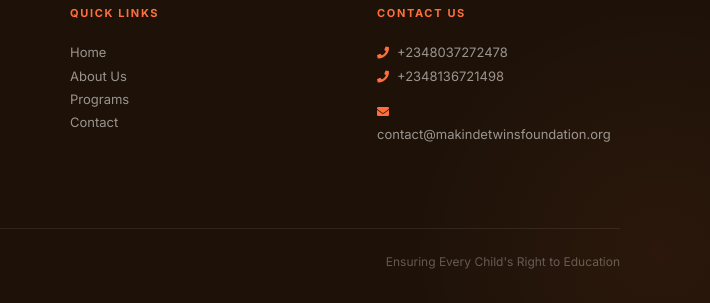
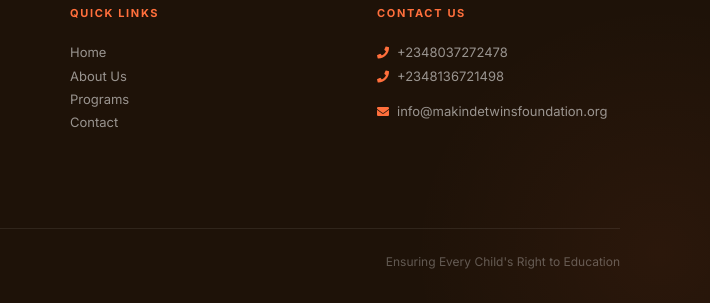
Before and after one commit to scotsim/maktwinsfoundation, a website: page application.html in a window 1280 px wide. Shown: the part 3501-3804 px from the top of the page, 570-1280 px from the left. Drawn offline with nearby package versions, Linux system fonts and the light colour scheme; a web font is replaced by a local one.

Commit message:
Update application.html

```diff
--- a/application.html
+++ b/application.html
@@ -305,7 +305,7 @@
       <h4>Contact Us</h4>
       <p><i class="fas fa-phone" style="color:#ff6f3c;margin-right:0.5rem;font-size:0.75rem;"></i>+2348037272478</p>
       <p><i class="fas fa-phone" style="color:#ff6f3c;margin-right:0.5rem;font-size:0.75rem;"></i>+2348136721498</p>
-      <p style="margin-top:0.75rem;"><i class="fas fa-envelope" style="color:#ff6f3c;margin-right:0.5rem;font-size:0.75rem;"></i>contact@makindetwinsfoundation.org</p>
+      <p style="margin-top:0.75rem;"><i class="fas fa-envelope" style="color:#ff6f3c;margin-right:0.5rem;font-size:0.75rem;"></i>info@makindetwinsfoundation.org</p>
     </div>
   </div>
   <div class="footer-bottom">
```
